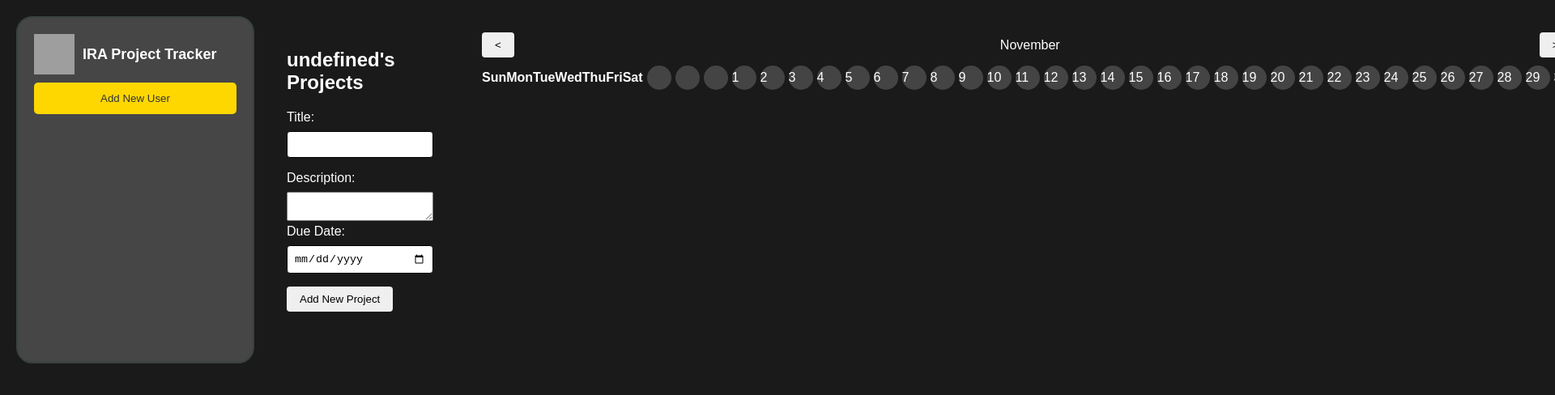
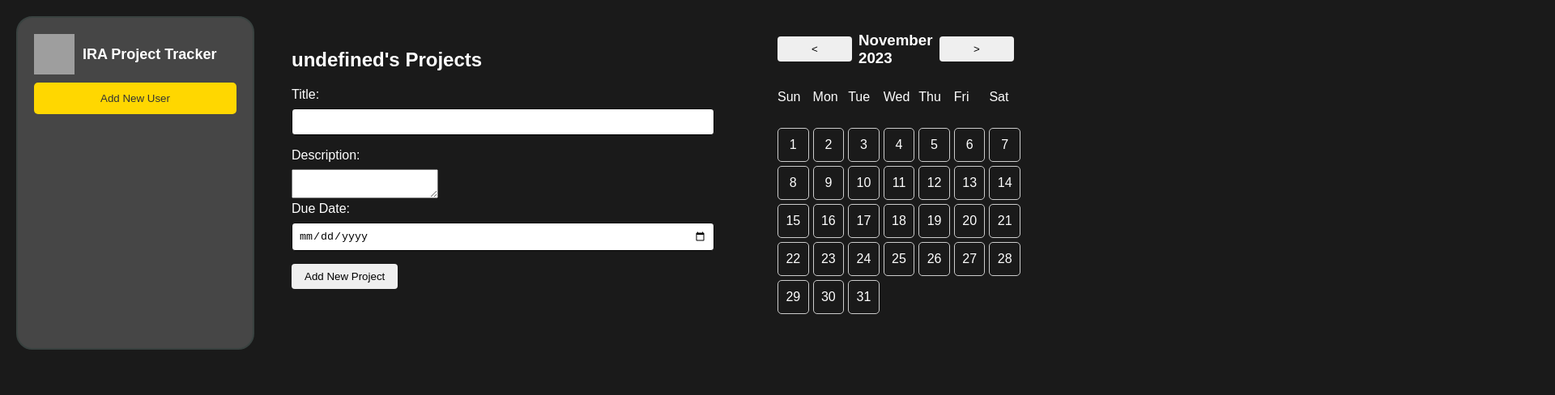
Before and after one commit to HassanAllawati21/project-list_app, a React (Vite) app: page / in a window 1280 px wide. Shown: the top 488 px of the page at 81% size, 1920 px wide, since content can reach past the window. Built offline with nearby package versions, Linux system fonts and the light colour scheme; grey boxes are pictures that could not be loaded.

Commit message:
calendar not functional

```diff
--- a/src/components/RightSidebar.jsx
+++ b/src/components/RightSidebar.jsx
@@ -1,81 +1,52 @@
-import React, { useState } from 'react';
+import React from 'react';
 
 const RightSidebar = ({ selectedUser, projects }) => {
-  const [currentDate, setCurrentDate] = useState(new Date());
+  // Assuming projects is an array of project objects with a dueDate property
 
-  const getDaysInMonth = (date) => {
+  // Function to get the month and year of a project's due date
+  const getMonthYear = (dueDate) => {
+    const date = new Date(dueDate);
+    const month = date.toLocaleString('en-US', { month: 'long' });
     const year = date.getFullYear();
-    const month = date.getMonth();
-    return new Date(year, month + 1, 0).getDate();
+    return `${month} ${year}`;
   };
 
-  const getFirstDayOfMonth = (date) => {
-    const year = date.getFullYear();
-    const month = date.getMonth();
-    return new Date(year, month, 1).getDay();
+  // Function to get the day of the month for a project's due date
+  const getDay = (dueDate) => {
+    const date = new Date(dueDate);
+    return date.getDate();
   };
 
-  const buildCalendar = () => {
-    const daysInMonth = getDaysInMonth(currentDate);
-    const firstDayOfMonth = getFirstDayOfMonth(currentDate);
-
-    const calendar = [];
-
-    // Add blank spaces for the days before the first day of the month
-    for (let i = 0; i < firstDayOfMonth; i++) {
-      calendar.push(null);
-    }
-
-    // Add days with project due dates
-    for (let day = 1; day <= daysInMonth; day++) {
-      const isDueDate = projects.some((project) => {
-        const dueDate = new Date(project.dueDate);
-        return dueDate.getDate() === day;
-      });
-
-      calendar.push({ day, isDueDate });
-    }
-
-    return calendar;
+  // Function to check if a day has projects due
+  const hasProjectsDue = (day) => {
+    return projects.some((project) => getDay(project.dueDate) === day);
   };
-
-  const handlePrevMonth = () => {
-    setCurrentDate(new Date(currentDate.getFullYear(), currentDate.getMonth() - 1, 1));
-  };
-
-  const handleNextMonth = () => {
-    setCurrentDate(new Date(currentDate.getFullYear(), currentDate.getMonth() + 1, 1));
-  };
-
-  const monthOptions = [
-    'January', 'February', 'March', 'April', 'May', 'June',
-    'July', 'August', 'September', 'October', 'November', 'December'
-  ];
 
   return (
     <div className="right-sidebar">
-      {/* Month Navigation */}
-      <div>
-        <button onClick={handlePrevMonth}>&lt;</button>
-        {monthOptions[currentDate.getMonth()]}
-        <button onClick={handleNextMonth}>&gt;</button>
+      {/* Calendar Header */}
+      <div className="calendar-header">
+        <button>{"<"}</button>
+        <h3>{getMonthYear(new Date())}</h3>
+        <button>{">"}</button>
       </div>
 
-      {/* Calendar */}
-      <div className="calendar">
-        <div className="days-of-week">
-          <span>Sun</span>
-          <span>Mon</span>
-          <span>Tue</span>
-          <span>Wed</span>
-          <span>Thu</span>
-          <span>Fri</span>
-          <span>Sat</span>
-        </div>
+      {/* Calendar Grid */}
+      <div className="calendar-grid">
+        {/* Days of the week */}
+        {['Sun', 'Mon', 'Tue', 'Wed', 'Thu', 'Fri', 'Sat'].map((day) => (
+          <div key={day} className="day-of-week">
+            {day}
+          </div>
+        ))}
 
-        {buildCalendar().map((day, index) => (
-          <div key={index} className={`calendar-day ${day && day.isDueDate ? 'due-date' : ''}`}>
-            {day && day.day}
+        {/* Calendar days */}
+        {Array.from({ length: 31 }, (_, index) => index + 1).map((day) => (
+          <div
+            key={day}
+            className={`calendar-day ${hasProjectsDue(day) ? 'highlighted' : ''}`}
+          >
+            {day}
           </div>
         ))}
       </div>
--- a/src/styles.css
+++ b/src/styles.css
@@ -143,38 +143,45 @@ body {
 
   /* Right Sidebar Styles */
   .right-sidebar {
-    padding: 20px;
+    display: grid;
+    grid-template-rows: auto auto;
+    gap: 10px; /* Adjust the gap between rows and columns */
+
+    /* Add other styles for the right sidebar container */
   }
 
-  .right-sidebar div {
-    display: flex;
+  .calendar-header {
+    display: grid;
+    grid-template-columns: repeat(3, 1fr);
     align-items: center;
-    justify-content: space-between;
-    margin-bottom: 10px;
+
+    /* Add your styles for the calendar header */
   }
 
-  .calendar {
+  .day-of-week {
+    /* Add your styles for the day of the week */
+  }
+
+  .calendar-grid {
     display: grid;
     grid-template-columns: repeat(7, 1fr);
-    gap: 5px;
-  }
+    grid-template-rows: repeat(5, 1fr);
+    gap: 5px; /* Adjust the gap between days */
 
-  .days-of-week {
-    display: grid;
-    grid-template-columns: repeat(7, 1fr);
-    font-weight: bold;
+    /* Add your styles for the calendar grid */
   }
 
   .calendar-day {
     display: flex;
     align-items: center;
     justify-content: center;
-    width: 30px;
-    height: 30px;
-    border-radius: 50%;
-    background-color: #444444;
+    height: 40px; /* Set a fixed height for the days */
+    border: 1px solid #ccc; /* Add a border for each day */
+    border-radius: 5px; /* Add rounded corners */
+    cursor: pointer; /* Add a pointer cursor */
   }
 
-  .due-date {
-    background-color: #ffd700; /* Yellow for due dates */
+  .highlighted {
+    background-color: yellow; /* Customize the highlighted background color */
+    /* Add any other styles for highlighted days */
   }
```
Also changed, not shown: src/components/Calendar.jsx (deleted).
